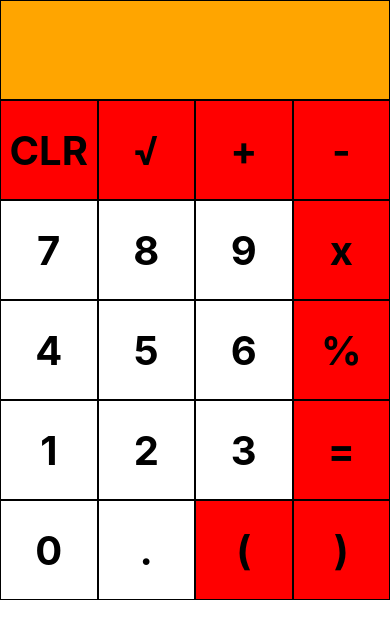
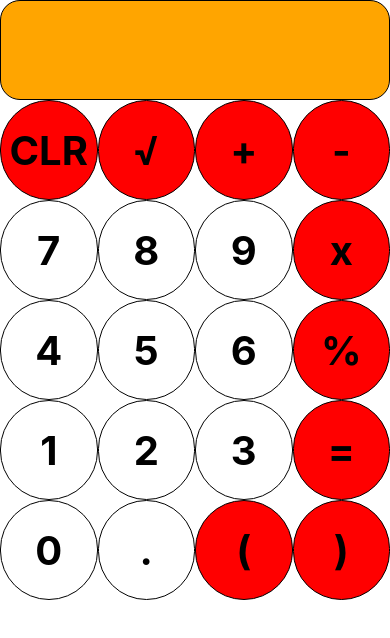
Before and after one commit to mihailapuste/calculator-app, a React Native app: screen / in a window 390 px wide. Shown: the top 638 px of the page. Built offline with nearby package versions, Linux system fonts and the light colour scheme.

Commit message:
Replaced all props with a context

```diff
--- /dev/null
+++ b/src/components/Calculator/InOutContext.js
@@ -0,0 +1,3 @@
+import {createContext} from 'react';
+
+export const InOutContext = createContext([]);
--- a/src/components/Calculator/buttonPanel.js
+++ b/src/components/Calculator/buttonPanel.js
@@ -1,29 +1,26 @@
 /* eslint-disable react-hooks/rules-of-hooks */
-import React, {useState, useEffect} from 'react';
+import React, {useContext} from 'react';
 import {StyleSheet, Button, View, Text, Alert} from 'react-native';
+import {InOutContext} from './InOutContext';
 import InputButton from './inputButton';
 import useToCalculate from './useToCalculate';
 
-const buttonPanel = (props) => {
-  const [inputArray, setInputArray] = useState([]);
-
-  useEffect(() => {
-    props.onChange(inputArray);
-  }, [inputArray, props]);
+const buttonPanel = () => {
+  const {inOutArray, setInOutArray} = useContext(InOutContext);
 
   const onChangeInputArray = (input) => {
-    setInputArray([...inputArray, input]);
+    setInOutArray([...inOutArray, input]);
   };
 
   const onCalculateResult = () => {
-    setInputArray([...inputArray, '=']);
-    setInputArray(useToCalculate(inputArray));
+    setInOutArray([...inOutArray, '=']);
+    setInOutArray(useToCalculate(inOutArray));
   };
 
   return (
     <>
       <View style={styles.buttonContainer}>
-        <InputButton label="CLR" isFunction onPress={() => setInputArray([])} />
+        <InputButton label="CLR" isFunction onPress={() => setInOutArray([])} />
         <InputButton
           label="√"
           isFunction
--- a/src/components/Calculator/index.js
+++ b/src/components/Calculator/index.js
@@ -1,23 +1,20 @@
 /* eslint-disable react-hooks/rules-of-hooks */
-import React, {useState, useEffect} from 'react';
-import {StyleSheet, Button, View, Text, Alert} from 'react-native';
+import React, {useState, useContext} from 'react';
+import {InOutContext} from './InOutContext';
 import ResultDisplay from './resultDisplay';
 import ButtonPanel from './buttonPanel';
 
 const calculator = () => {
-  const [result, setResult] = useState([]);
-
-  function handleChange(newValue) {
-    setResult(newValue);
-  }
+  const [inOutArray, setInOutArray] = useState([]);
 
   return (
     <>
-      <ResultDisplay result={result} />
-      <ButtonPanel onChange={handleChange} />
+      <InOutContext.Provider value={{inOutArray, setInOutArray}}>
+        <ResultDisplay />
+        <ButtonPanel />
+      </InOutContext.Provider>
     </>
   );
 };
 
-
 export default calculator;
--- a/src/components/Calculator/inputButton.js
+++ b/src/components/Calculator/inputButton.js
@@ -1,4 +1,4 @@
-import React, {useState, useEffect} from 'react';
+import React from 'react';
 import {StyleSheet, Button, TouchableOpacity, Text} from 'react-native';
 import PropTypes from 'prop-types';
 
@@ -30,6 +30,7 @@ const styles = StyleSheet.create({
     fontWeight: 'bold',
   },
   inputButton: {
+    borderRadius: 100,
     flex: 1,
     justifyContent: 'center',
     alignItems: 'center',
@@ -40,6 +41,7 @@ const styles = StyleSheet.create({
     borderWidth: 1,
   },
   functionButton: {
+    borderRadius: 100,
     flex: 1,
     justifyContent: 'center',
     alignItems: 'center',
--- a/src/components/Calculator/resultDisplay.js
+++ b/src/components/Calculator/resultDisplay.js
@@ -1,12 +1,15 @@
-import React, {useState, useEffect} from 'react';
+/* eslint-disable react-hooks/rules-of-hooks */
+import React, {useContext} from 'react';
 import {StyleSheet, View, Text} from 'react-native';
-import PropTypes from 'prop-types';
+import {InOutContext} from './InOutContext';
 
-const resultDisplay = (props) => {
+const resultDisplay = () => {
+  const {inOutArray} = useContext(InOutContext);
+
   return (
     <>
       <View style={styles.resultContainer}>
-        <Text style={styles.resultText}>{props.result}</Text>
+        <Text style={styles.resultText}>{inOutArray}</Text>
       </View>
     </>
   );
@@ -14,6 +17,7 @@ const resultDisplay = (props) => {
 
 const styles = StyleSheet.create({
   resultContainer: {
+    borderRadius: 20,
     position: 'relative',
     alignItems: 'flex-end',
     backgroundColor: 'orange',
@@ -31,12 +35,4 @@ const styles = StyleSheet.create({
   },
 });
 
-resultDisplay.defaultProps = {
-  result: [],
-};
-
-resultDisplay.propTypes = {
-  result: PropTypes.arrayOf(String),
-};
-
 export default resultDisplay;
--- a/src/components/Calculator/useToCalculate.js
+++ b/src/components/Calculator/useToCalculate.js
@@ -1,9 +1,10 @@
 /* eslint-disable react-hooks/rules-of-hooks */
-import React, {useState, useEffect} from 'react';
+import React from 'react';
 import PropTypes from 'prop-types';
 
 const useToCalculate = (inputArray) => {
   const calcObj = getNumbersAndOperators(inputArray);
+
   if (calcObj !== false) {
     const finalRes = calculateResult(calcObj);
     if (finalRes !== false) {
```
